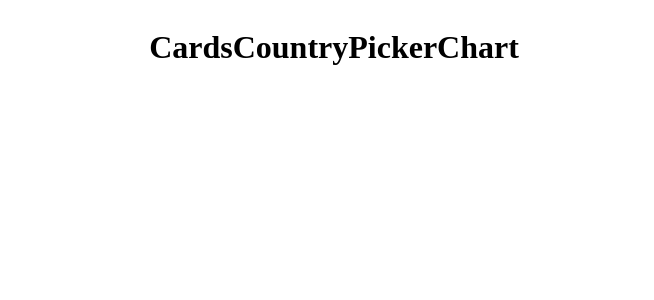
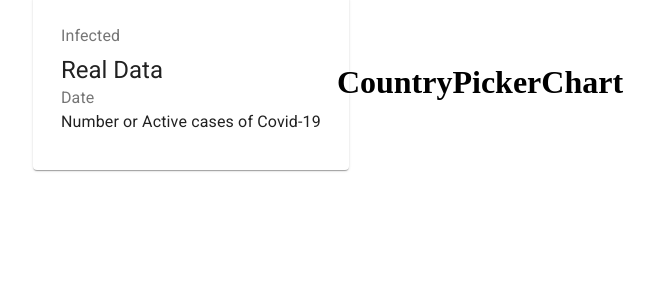
Before and after one commit to TalhaAhmedAI/covid19-tracker-app, a React (Create React App) app: page / in a window 1280 px wide. Shown: the top 300 px of the page, without its empty margins (306-960 px from the left). Built offline with nearby package versions, Linux system fonts and the light colour scheme; no server answers.

Commit message:
update cards.js
added a card component to cards.js and added cards.module.css

```diff
--- a/src/components/cards/cards.js
+++ b/src/components/cards/cards.js
@@ -1,7 +1,30 @@
 import React from "react";
+import {
+  Card,
+  CardContent,
+  Typography,
+  Grid,
+  StylesProvider,
+} from "@material-ui/core";
+import styles from "./cards.module.css";
 
 const Cards = (props) => {
-  return <h1> Cards </h1>;
+  return (
+    <div className={styles.container}>
+      <Grid container spacing={3} justify="center">
+        <Grid item component={Card}>
+          <CardContent>
+            <Typography color="textSecondary" gutterBottom>
+              Infected
+            </Typography>
+            <Typography variant="h5">Real Data</Typography>
+            <Typography color="textSecondary">Date</Typography>
+            <Typography>Number or Active cases of Covid-19</Typography>
+          </CardContent>
+        </Grid>
+      </Grid>
+    </div>
+  );
 };
 
 export default Cards;
```
Also changed, not shown: src/components/cards/cards.css (deleted, +0 -28 lines), src/components/cards/cards.module.css (added).
